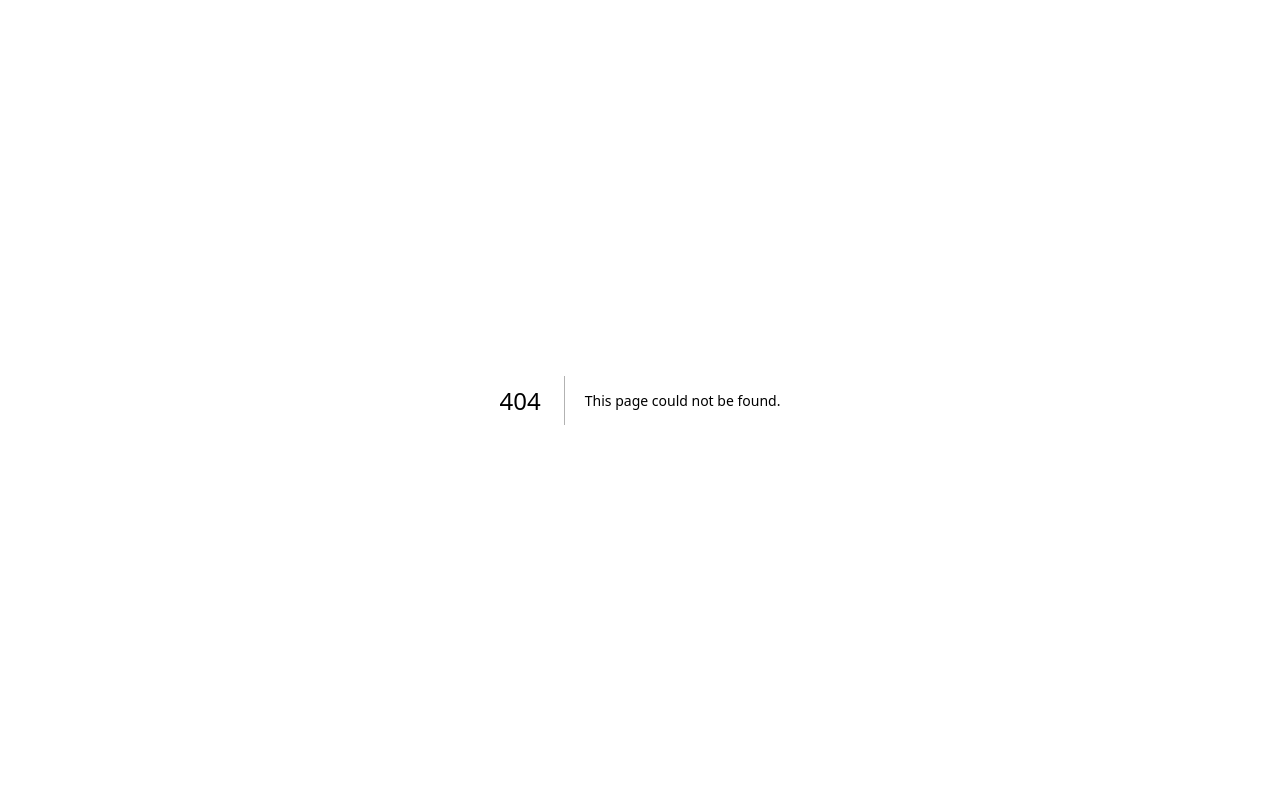
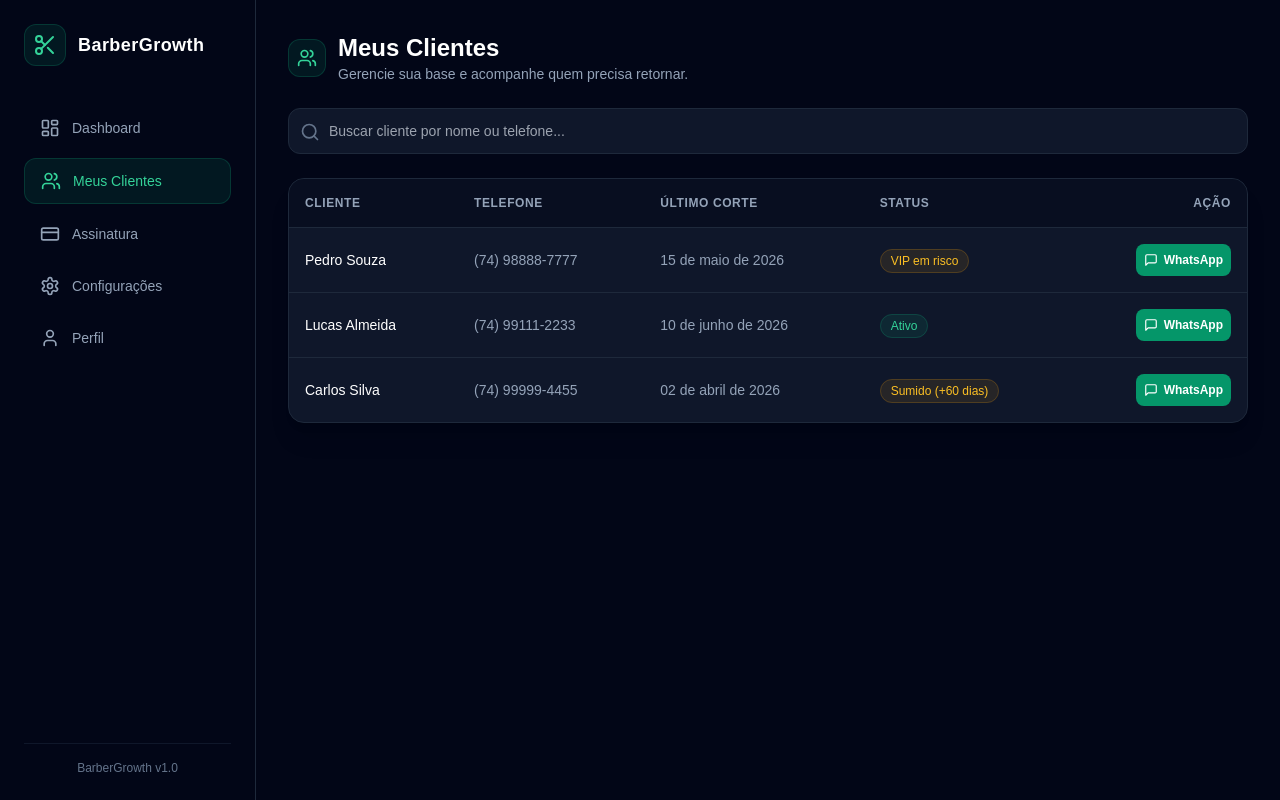
Before and after one commit to barbergrowth523-del/localgrowth, a Next.js app in the folder frontend/: page /clientes in a window 1280 px wide. Before the commit this address had no page. Built offline with nearby package versions, Linux system fonts and the light colour scheme.

Commit message:
feat: add internal panel pages and sidebar

```diff
--- /dev/null
+++ b/frontend/app/(dashboard)/clientes/page.tsx
@@ -0,0 +1,79 @@
+'use client'
+
+import { MessageSquare, Search, Users } from 'lucide-react'
+import { useState } from 'react'
+
+const clientes = [
+  { id: 1, nome: 'Pedro Souza', telefone: '(74) 98888-7777', ultimoCorte: '15 de maio de 2026', status: 'VIP em risco' },
+  { id: 2, nome: 'Lucas Almeida', telefone: '(74) 99111-2233', ultimoCorte: '10 de junho de 2026', status: 'Ativo' },
+  { id: 3, nome: 'Carlos Silva', telefone: '(74) 99999-4455', ultimoCorte: '02 de abril de 2026', status: 'Sumido (+60 dias)' },
+]
+
+export default function ClientesPage() {
+  const [busca, setBusca] = useState('')
+  const clientesFiltrados = clientes.filter((cliente) =>
+    `${cliente.nome} ${cliente.telefone}`.toLowerCase().includes(busca.toLowerCase()),
+  )
+
+  return (
+    <div className="mx-auto max-w-6xl p-6 md:p-8">
+      <div className="mb-6 flex items-center gap-3">
+        <div className="rounded-xl border border-emerald-500/20 bg-emerald-500/10 p-2 text-emerald-400">
+          <Users className="h-5 w-5" />
+        </div>
+        <div>
+          <h1 className="text-2xl font-bold text-white">Meus Clientes</h1>
+          <p className="text-sm text-slate-400">Gerencie sua base e acompanhe quem precisa retornar.</p>
+        </div>
+      </div>
+
+      <div className="relative mb-6">
+        <Search className="absolute left-3 top-3.5 h-5 w-5 text-slate-500" />
+        <input
+          type="search"
+          placeholder="Buscar cliente por nome ou telefone..."
+          value={busca}
+          onChange={(event) => setBusca(event.target.value)}
+          className="w-full rounded-xl border border-slate-800 bg-slate-900 py-3 pl-10 pr-4 text-sm text-white outline-none focus:border-emerald-500"
+        />
+      </div>
+
+      <div className="overflow-hidden rounded-2xl border border-slate-800 bg-slate-900 shadow-xl">
+        <div className="overflow-x-auto">
+          <table className="w-full min-w-[720px] border-collapse text-left">
+            <thead>
+              <tr className="border-b border-slate-800 bg-slate-950/50 text-xs font-semibold uppercase tracking-wider text-slate-400">
+                <th className="p-4">Cliente</th>
+                <th className="p-4">Telefone</th>
+                <th className="p-4">Último Corte</th>
+                <th className="p-4">Status</th>
+                <th className="p-4 text-right">Ação</th>
+              </tr>
+            </thead>
+            <tbody className="divide-y divide-slate-800 text-sm">
+              {clientesFiltrados.length > 0 ? clientesFiltrados.map((cliente) => (
+                <tr key={cliente.id} className="transition hover:bg-slate-800/50">
+                  <td className="p-4 font-medium text-white">{cliente.nome}</td>
+                  <td className="p-4 text-slate-400">{cliente.telefone}</td>
+                  <td className="p-4 text-slate-400">{cliente.ultimoCorte}</td>
+                  <td className="p-4">
+                    <span className={`rounded-full border px-2.5 py-1 text-xs font-medium ${cliente.status === 'Ativo' ? 'border-emerald-500/20 bg-emerald-500/10 text-emerald-400' : 'border-amber-500/20 bg-amber-500/10 text-amber-400'}`}>
+                      {cliente.status}
+                    </span>
+                  </td>
+                  <td className="p-4 text-right">
+                    <button className="inline-flex items-center gap-1.5 rounded-lg bg-emerald-600 p-2 text-xs font-semibold text-white transition hover:bg-emerald-500">
+                      <MessageSquare className="h-3.5 w-3.5" /> WhatsApp
+                    </button>
+                  </td>
+                </tr>
+              )) : (
+                <tr><td colSpan={5} className="p-8 text-center text-slate-400">Nenhum cliente encontrado.</td></tr>
+              )}
+            </tbody>
+          </table>
+        </div>
+      </div>
+    </div>
+  )
+}
--- /dev/null
+++ b/frontend/app/(dashboard)/configuracoes/page.tsx
@@ -0,0 +1,25 @@
+import { Bell, Building2, Check } from 'lucide-react'
+
+export default function ConfiguracoesPage() {
+  return (
+    <div className="mx-auto max-w-4xl p-6 md:p-8">
+      <div className="mb-8">
+        <h1 className="text-2xl font-bold text-white">Configurações</h1>
+        <p className="mt-1 text-sm text-slate-400">Ajuste as preferências da sua barbearia.</p>
+      </div>
+      <div className="space-y-6">
+        <section className="rounded-2xl border border-slate-800 bg-slate-900 p-6">
+          <div className="mb-5 flex items-center gap-3"><Building2 className="h-5 w-5 text-emerald-400" /><h2 className="font-semibold text-white">Dados da barbearia</h2></div>
+          <div className="grid gap-4 md:grid-cols-2">
+            <label className="text-sm text-slate-300">Nome da barbearia<input className="mt-2 w-full rounded-xl border border-slate-800 bg-slate-950 px-4 py-3 text-white outline-none focus:border-emerald-500" placeholder="Minha Barbearia" /></label>
+            <label className="text-sm text-slate-300">WhatsApp<input className="mt-2 w-full rounded-xl border border-slate-800 bg-slate-950 px-4 py-3 text-white outline-none focus:border-emerald-500" placeholder="(00) 00000-0000" /></label>
+          </div>
+          <button className="mt-5 inline-flex items-center gap-2 rounded-xl bg-emerald-500 px-4 py-3 text-sm font-semibold text-slate-950 hover:bg-emerald-400"><Check className="h-4 w-4" /> Salvar alterações</button>
+        </section>
+        <section className="rounded-2xl border border-slate-800 bg-slate-900 p-6">
+          <div className="flex items-center gap-3"><Bell className="h-5 w-5 text-emerald-400" /><div><h2 className="font-semibold text-white">Notificações</h2><p className="mt-1 text-sm text-slate-400">Receba avisos sobre clientes em risco.</p></div></div>
+        </section>
+      </div>
+    </div>
+  )
+}
--- /dev/null
+++ b/frontend/app/(dashboard)/layout.tsx
@@ -0,0 +1,10 @@
+import Sidebar from '@/components/Sidebar'
+
+export default function DashboardLayout({ children }: { children: React.ReactNode }) {
+  return (
+    <div className="flex min-h-screen bg-slate-950 text-white">
+      <Sidebar />
+      <main className="min-w-0 flex-1 overflow-y-auto">{children}</main>
+    </div>
+  )
+}
--- /dev/null
+++ b/frontend/app/(dashboard)/perfil/page.tsx
@@ -0,0 +1,15 @@
+import { Mail, User } from 'lucide-react'
+
+export default function PerfilPage() {
+  return (
+    <div className="mx-auto max-w-4xl p-6 md:p-8">
+      <div className="mb-8"><h1 className="text-2xl font-bold text-white">Perfil</h1><p className="mt-1 text-sm text-slate-400">Gerencie seus dados de acesso.</p></div>
+      <section className="rounded-2xl border border-slate-800 bg-slate-900 p-6">
+        <div className="mb-6 flex items-center gap-4"><div className="rounded-full bg-emerald-500/10 p-3 text-emerald-400"><User className="h-6 w-6" /></div><div><h2 className="font-semibold text-white">Informações pessoais</h2><p className="text-sm text-slate-400">Seu perfil BarberGrowth</p></div></div>
+        <label className="block text-sm text-slate-300">Nome<input className="mt-2 w-full rounded-xl border border-slate-800 bg-slate-950 px-4 py-3 text-white outline-none focus:border-emerald-500" placeholder="Seu nome" /></label>
+        <label className="mt-4 block text-sm text-slate-300">E-mail<div className="relative mt-2"><Mail className="absolute left-4 top-3.5 h-4 w-4 text-slate-500" /><input type="email" className="w-full rounded-xl border border-slate-800 bg-slate-950 py-3 pl-11 pr-4 text-white outline-none focus:border-emerald-500" placeholder="voce@barbearia.com" /></div></label>
+        <button className="mt-5 rounded-xl bg-emerald-500 px-4 py-3 text-sm font-semibold text-slate-950 hover:bg-emerald-400">Salvar perfil</button>
+      </section>
+    </div>
+  )
+}
--- /dev/null
+++ b/frontend/components/Sidebar.tsx
@@ -0,0 +1,56 @@
+'use client'
+
+import Link from 'next/link'
+import { usePathname } from 'next/navigation'
+import { CreditCard, LayoutDashboard, Scissors, Settings, User, Users } from 'lucide-react'
+
+const menuItems = [
+  { name: 'Dashboard', href: '/dashboard', icon: LayoutDashboard },
+  { name: 'Meus Clientes', href: '/clientes', icon: Users },
+  { name: 'Assinatura', href: '/assinatura', icon: CreditCard },
+  { name: 'Configurações', href: '/configuracoes', icon: Settings },
+  { name: 'Perfil', href: '/perfil', icon: User },
+]
+
+export default function Sidebar() {
+  const pathname = usePathname()
+
+  return (
+    <aside className="flex min-h-screen w-64 flex-col justify-between border-r border-slate-800 bg-slate-950 p-6">
+      <div>
+        <div className="mb-10 flex items-center gap-3">
+          <div className="rounded-xl border border-emerald-500/20 bg-emerald-500/10 p-2 text-emerald-400">
+            <Scissors className="h-6 w-6" />
+          </div>
+          <span className="text-lg font-bold tracking-wide text-white">BarberGrowth</span>
+        </div>
+
+        <nav className="space-y-2">
+          {menuItems.map((item) => {
+            const Icon = item.icon
+            const isActive = pathname === item.href
+
+            return (
+              <Link
+                key={item.name}
+                href={item.href}
+                className={`flex items-center gap-3 rounded-xl px-4 py-3 text-sm font-medium transition ${
+                  isActive
+                    ? 'border border-emerald-500/20 bg-emerald-500/10 text-emerald-400'
+                    : 'text-slate-400 hover:bg-slate-900/50 hover:text-white'
+                }`}
+              >
+                <Icon className="h-5 w-5" />
+                {item.name}
+              </Link>
+            )
+          })}
+        </nav>
+      </div>
+
+      <div className="border-t border-slate-900 pt-4">
+        <p className="text-center text-xs text-slate-500">BarberGrowth v1.0</p>
+      </div>
+    </aside>
+  )
+}
```
Also changed, not shown: frontend/eslint.config.mjs (added, +7 -0 lines), frontend/app/(dashboard)/assinatura/page.tsx (renamed from frontend/app/assinatura/page.tsx), frontend/app/(dashboard)/dashboard/page.tsx (renamed from frontend/app/dashboard/page.tsx).
